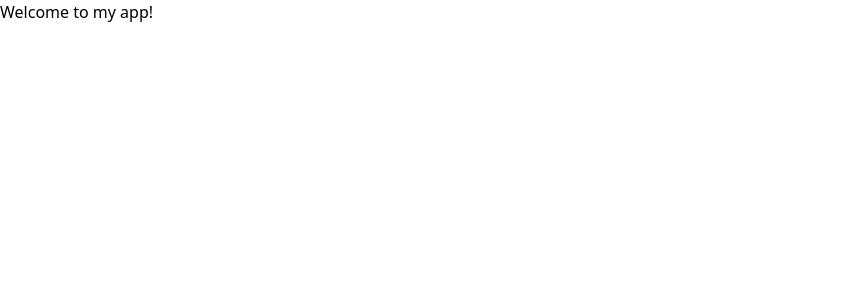
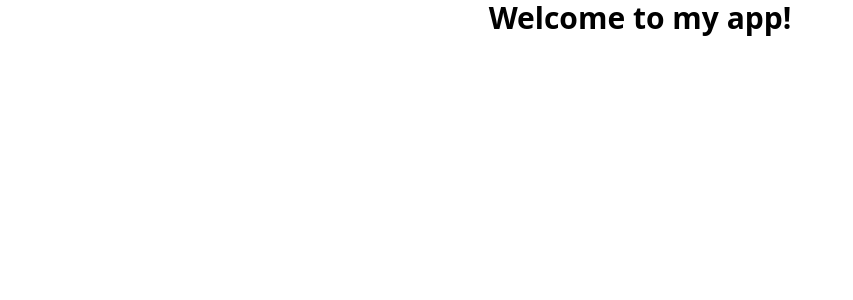
Before and after one commit to neaguolt/NJS-nextMatch, a Next.js app: page / in a window 1280 px wide. Shown: the top 300 px of the page, without its empty margins (0-853 px from the left). Built offline with nearby package versions, Linux system fonts and the light colour scheme.

Commit message:
Add samo styling to text

```diff
--- a/src/app/page.tsx
+++ b/src/app/page.tsx
@@ -2,7 +2,7 @@
 export default function Home() {
   return (
     <div>
-      Welcome to my app!
+      <h1 className='text-3xl font-semibold text-center'>Welcome to my app! </h1>
     </div>
   );
 }
```
